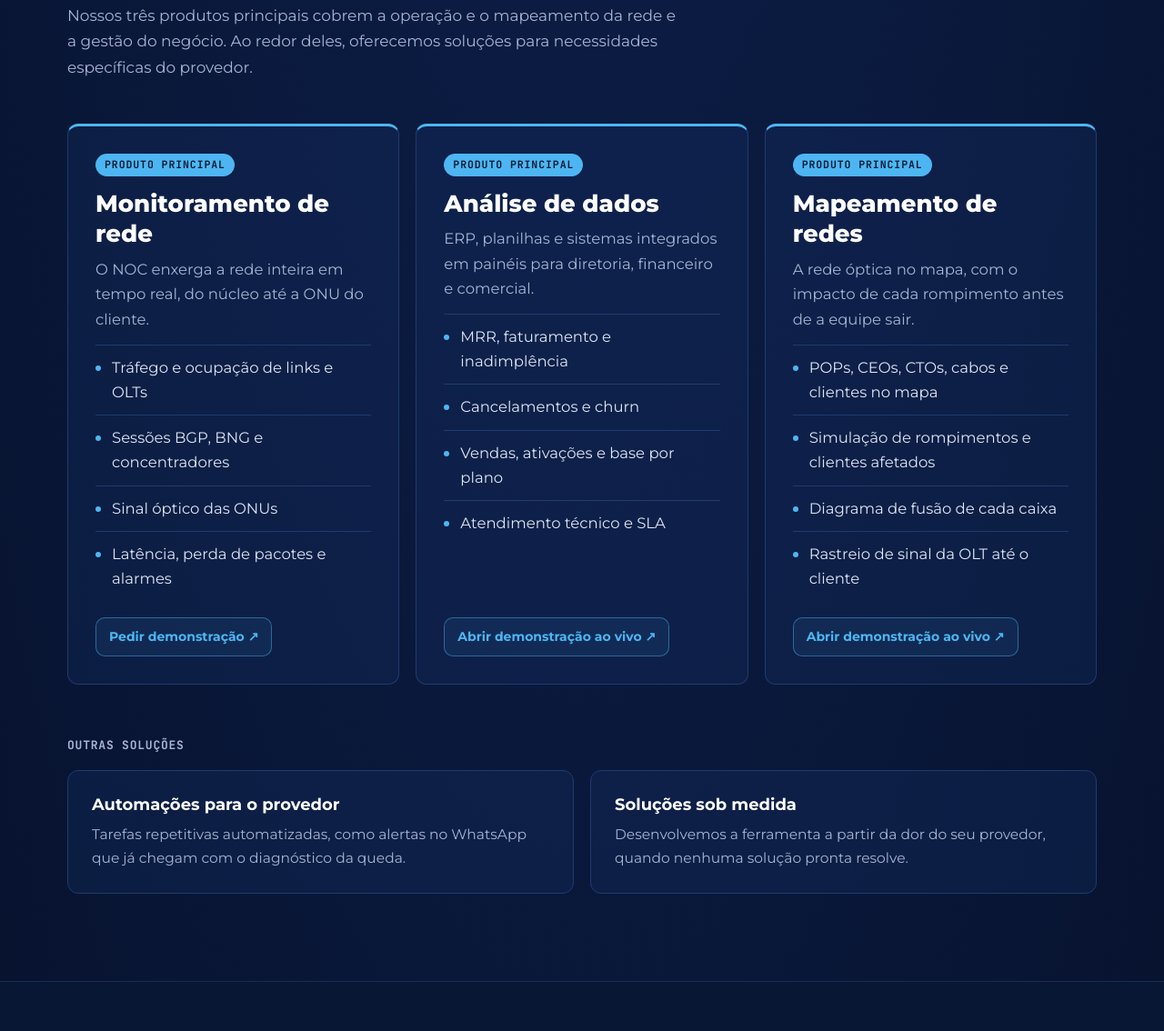
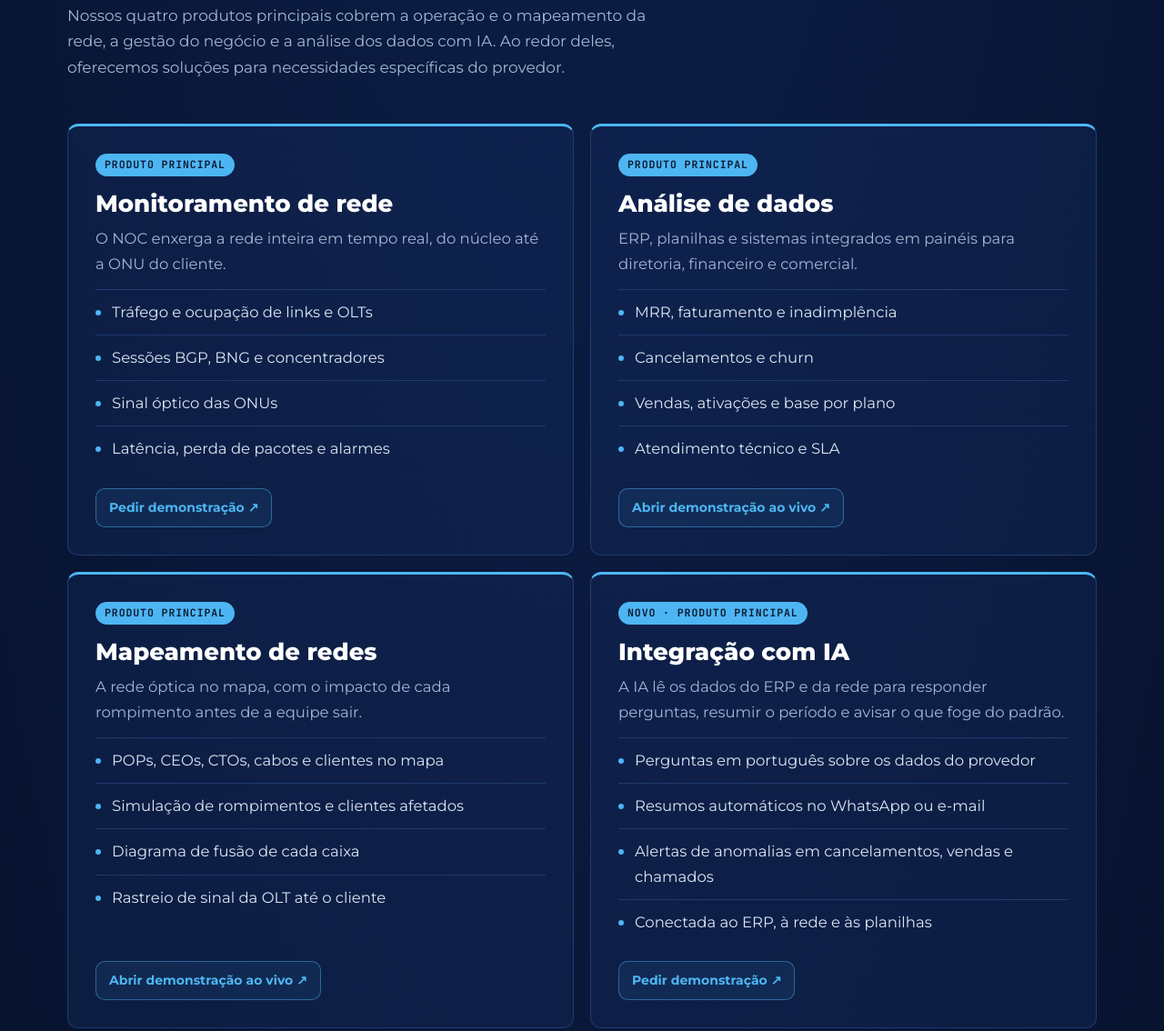
Before and after one commit to lucascorporativox-lab/netgauge, a plain HTML site: page index.html in a window 1280 px wide. Shown: the part 1595-2729 px from the top of the page at 91% size. Drawn offline with Linux system fonts and the light colour scheme.

Commit message:
feat: add AI integration product and switch to own domain and email
New main product card "Integração com IA" (natural-language questions,
automatic summaries, anomaly alerts), products grid now 2x2, and the
option in the diagnostic form. Contact email is now
netgauge@netgauge.com.br; canonical and Open Graph URLs point to
https://netgauge.com.br/.

Co-Authored-By: Claude Opus 5.5 <noreply@anthropic.com>

```diff
--- a/index.html
+++ b/index.html
@@ -4,16 +4,16 @@
 <meta charset="utf-8">
 <meta name="viewport" content="width=device-width, initial-scale=1">
 <title>NetGauge Consulting · Rede e dados para provedores de internet</title>
-<meta name="description" content="Monitoramento de rede, mapeamento de redes e análise de dados para provedores de internet. Também fazemos automações e soluções sob medida.">
+<meta name="description" content="Monitoramento de rede, mapeamento de redes, análise de dados e integração com IA para provedores de internet. Também fazemos automações e soluções sob medida.">
 <link rel="icon" type="image/png" href="img/favicon.png">
-<link rel="canonical" href="https://netgauge-beta.vercel.app/">
+<link rel="canonical" href="https://netgauge.com.br/">
 <meta property="og:type" content="website">
 <meta property="og:locale" content="pt_BR">
 <meta property="og:site_name" content="NetGauge Consulting">
 <meta property="og:title" content="NetGauge Consulting · Rede e dados para provedores de internet">
-<meta property="og:description" content="Monitoramento de rede, mapeamento de redes e análise de dados para provedores de internet. Também fazemos automações e soluções sob medida.">
-<meta property="og:url" content="https://netgauge-beta.vercel.app/">
-<meta property="og:image" content="https://netgauge-beta.vercel.app/img/og.jpg">
+<meta property="og:description" content="Monitoramento de rede, mapeamento de redes, análise de dados e integração com IA para provedores de internet. Também fazemos automações e soluções sob medida.">
+<meta property="og:url" content="https://netgauge.com.br/">
+<meta property="og:image" content="https://netgauge.com.br/img/og.jpg">
 <meta property="og:image:width" content="1200">
 <meta property="og:image:height" content="630">
 <meta property="og:image:alt" content="Exemplo de painel de núcleo de rede feito pela NetGauge">
@@ -121,7 +121,7 @@ h3{font-size:18px;font-weight:700;line-height:1.3}
 }
 
 /* solutions */
-.products{margin-top:48px;display:grid;grid-template-columns:repeat(3,1fr);gap:18px}
+.products{margin-top:48px;display:grid;grid-template-columns:repeat(2,1fr);gap:18px}
 .product{background:var(--card);border:1px solid var(--cardline);border-top:3px solid var(--sky);border-radius:12px;padding:30px 30px 14px;display:flex;flex-direction:column}
 .product .demo-link{margin:auto 0 16px;align-self:flex-start}
 .product .tag{align-self:flex-start;display:inline-block;font-size:11.5px;font-weight:700;letter-spacing:.08em;text-transform:uppercase;color:var(--ink);background:var(--sky);border-radius:999px;padding:3px 10px;margin-bottom:14px}
@@ -418,7 +418,7 @@ body .spot:hover{border-color:rgba(77,182,242,.55);box-shadow:0 0 0 1px rgba(77,
   <div class="wrap">
     <span class="eyebrow">Soluções</span>
     <h2>Rede e dados do provedor sob controle</h2>
-    <p class="intro">Nossos três produtos principais cobrem a operação e o mapeamento da rede e a gestão do negócio. Ao redor deles, oferecemos soluções para necessidades específicas do provedor.</p>
+    <p class="intro">Nossos quatro produtos principais cobrem a operação e o mapeamento da rede, a gestão do negócio e a análise dos dados com IA. Ao redor deles, oferecemos soluções para necessidades específicas do provedor.</p>
     <div class="products">
       <div class="product">
         <span class="tag">Produto principal</span>
@@ -440,6 +440,13 @@ body .spot:hover{border-color:rgba(77,182,242,.55);box-shadow:0 0 0 1px rgba(77,
         <p>A rede óptica no mapa, com o impacto de cada rompimento antes de a equipe sair.</p>
         <ul><li>POPs, CEOs, CTOs, cabos e clientes no mapa</li><li>Simulação de rompimentos e clientes afetados</li><li>Diagrama de fusão de cada caixa</li><li>Rastreio de sinal da OLT até o cliente</li></ul>
         <a class="demo-link" href="https://mapa-demo-theta.vercel.app/" target="_blank" rel="noopener">Abrir demonstração ao vivo ↗</a>
+      </div>
+      <div class="product">
+        <span class="tag">Novo · Produto principal</span>
+        <h3>Integração com IA</h3>
+        <p>A IA lê os dados do ERP e da rede para responder perguntas, resumir o período e avisar o que foge do padrão.</p>
+        <ul><li>Perguntas em português sobre os dados do provedor</li><li>Resumos automáticos no WhatsApp ou e-mail</li><li>Alertas de anomalias em cancelamentos, vendas e chamados</li><li>Conectada ao ERP, à rede e às planilhas</li></ul>
+        <a class="demo-link" href="https://wa.me/5581987942112?text=Ol%C3%A1%2C%20vim%20pelo%20site%20da%20NetGauge%20e%20quero%20ver%20uma%20demonstra%C3%A7%C3%A3o%20da%20integra%C3%A7%C3%A3o%20com%20IA." target="_blank" rel="noopener">Pedir demonstração ↗</a>
       </div>
     </div>
     <p class="others-title">Outras soluções</p>
@@ -601,6 +608,7 @@ body .spot:hover{border-color:rgba(77,182,242,.55);box-shadow:0 0 0 1px rgba(77,
           <label><input type="checkbox" name="interesse" value="Monitoramento de rede"><span>Monitoramento de rede</span></label>
           <label><input type="checkbox" name="interesse" value="Mapeamento de redes"><span>Mapeamento de redes</span></label>
           <label><input type="checkbox" name="interesse" value="Análise de dados"><span>Análise de dados</span></label>
+          <label><input type="checkbox" name="interesse" value="Integração com IA"><span>Integração com IA</span></label>
           <label><input type="checkbox" name="interesse" value="Automações (ex.: alertas no WhatsApp)"><span>Automações (ex.: alertas no WhatsApp)</span></label>
           <label><input type="checkbox" name="interesse" value="Solução sob medida"><span>Solução sob medida</span></label>
           <label><input type="checkbox" name="interesse" value="Ainda não sei, quero entender"><span>Ainda não sei, quero entender</span></label>
@@ -684,11 +692,11 @@ body .spot:hover{border-color:rgba(77,182,242,.55);box-shadow:0 0 0 1px rgba(77,
    <div class="cta-box">
     <div>
       <h2>Vamos conversar sobre a rede e os dados do seu provedor?</h2>
-      <p>Conte como está a sua operação hoje. Na demonstração, mostramos o que faz sentido para o seu provedor: monitoramento, mapeamento de rede, análise de dados ou uma solução para uma necessidade específica.</p>
+      <p>Conte como está a sua operação hoje. Na demonstração, mostramos o que faz sentido para o seu provedor: monitoramento, mapeamento de rede, análise de dados, integração com IA ou uma solução para uma necessidade específica.</p>
     </div>
     <div class="actions">
       <a class="btn" href="https://wa.me/5581987942112?text=Ol%C3%A1%2C%20vim%20pelo%20site%20da%20NetGauge%20e%20quero%20conhecer%20as%20solu%C3%A7%C3%B5es." target="_blank" rel="noopener">Conversar no WhatsApp</a>
-      <a class="btn ghost" href="mailto:netgaugue@gmail.com">netgaugue@gmail.com</a>
+      <a class="btn ghost" href="mailto:netgauge@netgauge.com.br">netgauge@netgauge.com.br</a>
     </div>
    </div>
   </div>
```
